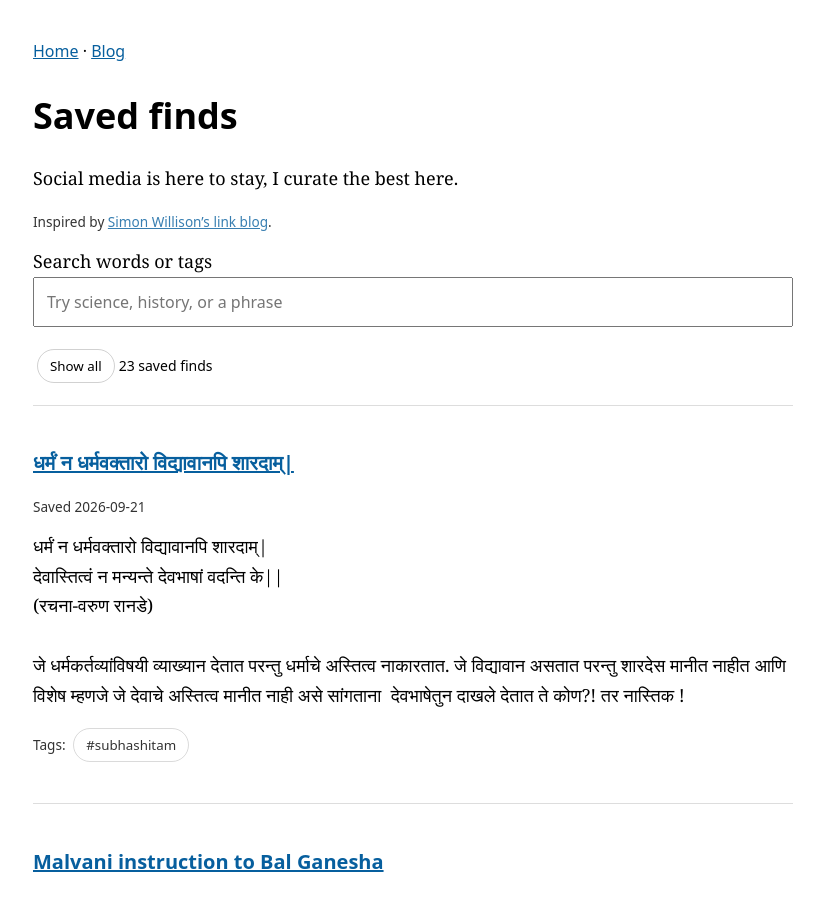
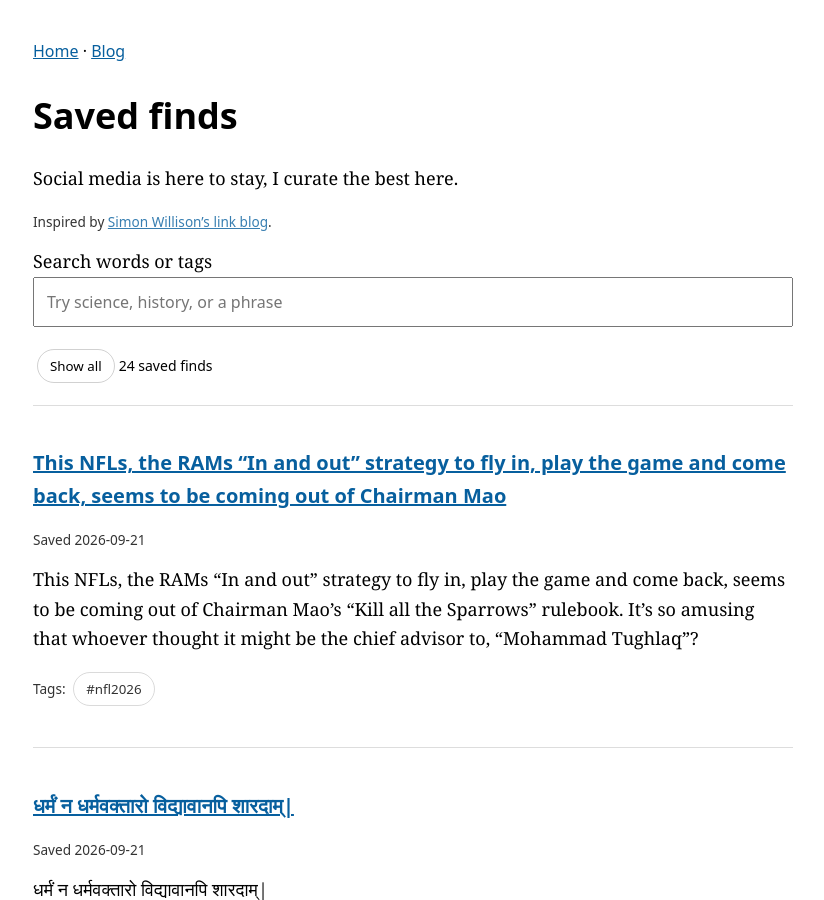
Before and after one commit to PriyaranjanMarathe/priyaranjanmarathe.github.io, a Jekyll site: the page docs/finds/index.html, which Jekyll copies as it is, in a window 1280 px wide and 900 px high. Shown: the whole window, without its empty margins (227-1051 px from the left). Built offline with Jekyll 4.4.1, drawn with Linux system fonts in a browser that asks for light colours.

Commit message:
Save selected WhatsApp finds

```diff
--- a/docs/finds/import-state.json
+++ b/docs/finds/import-state.json
@@ -1 +1 @@
-{"cursor": 1790018971689, "retry_commands": []}
+{"cursor": 1790032624625, "retry_commands": []}
--- a/docs/finds/index.html
+++ b/docs/finds/index.html
@@ -4,7 +4,11 @@
 <nav><a href="/">Home</a> · <a href="/blog/">Blog</a></nav><h1>Saved finds</h1>
 <p>Social media is here to stay, I curate the best here.</p>
 <p class="meta">Inspired by <a href="https://simonwillison.net/2024/Dec/22/link-blog/">Simon Willison’s link blog</a>.</p>
-<label for="search">Search words or tags</label><input id="search" type="search" placeholder="Try science, history, or a phrase"><p><button id="clear">Show all</button><span id="count" role="status"></span></p><main><article id="b2d2dd1b64321db36510f98b" data-tags="[&quot;subhashitam&quot;]">
+<label for="search">Search words or tags</label><input id="search" type="search" placeholder="Try science, history, or a phrase"><p><button id="clear">Show all</button><span id="count" role="status"></span></p><main><article id="4ba3d9f232950bb69441f453" data-tags="[&quot;nfl2026&quot;]">
+<h2><a href="#4ba3d9f232950bb69441f453">This NFLs, the RAMs “In and out” strategy to fly in, play the game and come back, seems to be coming out of Chairman Mao</a></h2>
+<p class="meta">Saved 2026-09-21</p>
+<div class="body">This NFLs, the RAMs “In and out” strategy to fly in, play the game and come back, seems to be coming out of Chairman Mao’s “Kill all the Sparrows” rulebook. It’s so amusing that whoever thought it might be the chief advisor to, “Mohammad Tughlaq”?</div>
+<p class="meta">Tags: <button class="tag" data-tag="nfl2026">#nfl2026</button></p></article><article id="b2d2dd1b64321db36510f98b" data-tags="[&quot;subhashitam&quot;]">
 <h2><a href="#b2d2dd1b64321db36510f98b">धर्मं न धर्मवक्तारो विद्यावानपि शारदाम्|</a></h2>
 <p class="meta">Saved 2026-09-21</p>
 <div class="body">धर्मं न धर्मवक्तारो विद्यावानपि शारदाम्|
```
Also changed, not shown: docs/finds/finds.json (+16 -0 lines).
